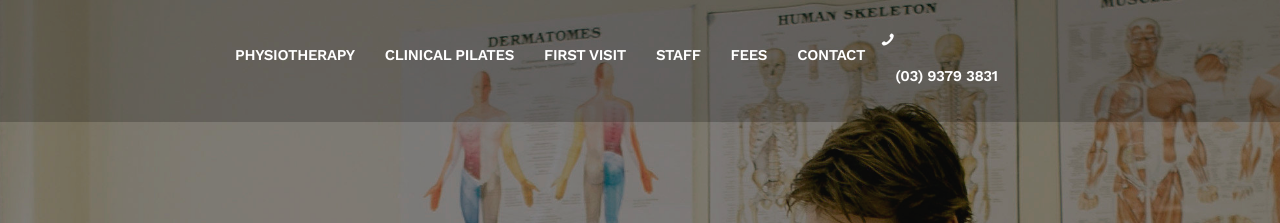
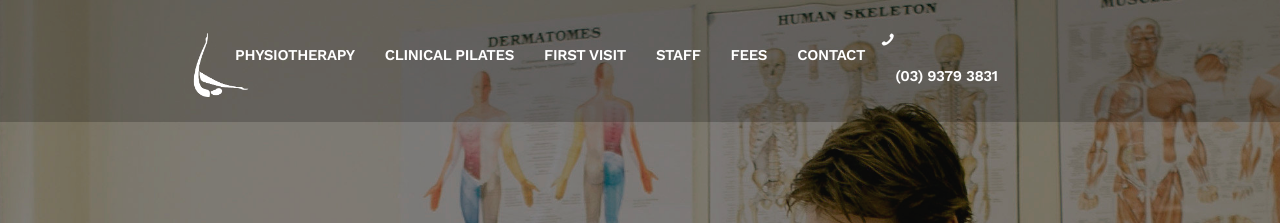
Before and after one commit to etikaj-digital/spp-website, a Jekyll site: the page built from index.html, in a window 1280 px wide. Shown: the top 223 px of the page. Built offline with Jekyll 4.4.1, drawn with Linux system fonts in a browser that asks for light colours.

Commit message:
Change reference to thumbnail logo in navbar

```diff
--- a/css/main.css
+++ b/css/main.css
@@ -14,7 +14,7 @@
         }
 
         .navbar-transparent .navbar-nav {
-          background-image: url(assets/img/spp_logo_thumb.png);
+          background-image: url(/img/spp_logo_thumb.png);
           background-position: left center;
           background-repeat: no-repeat;
           background-size: contain;
```
